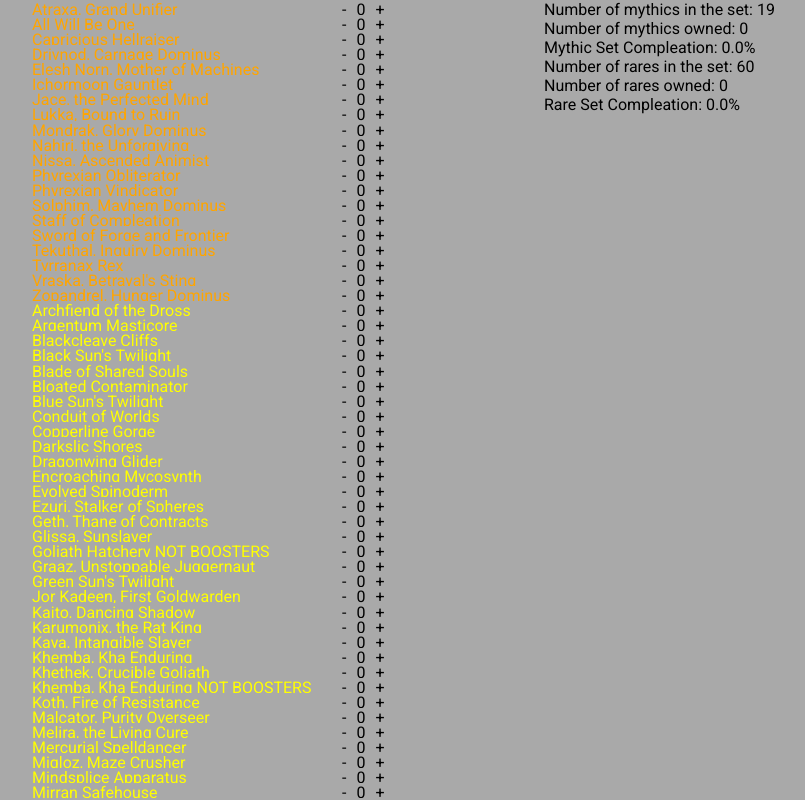
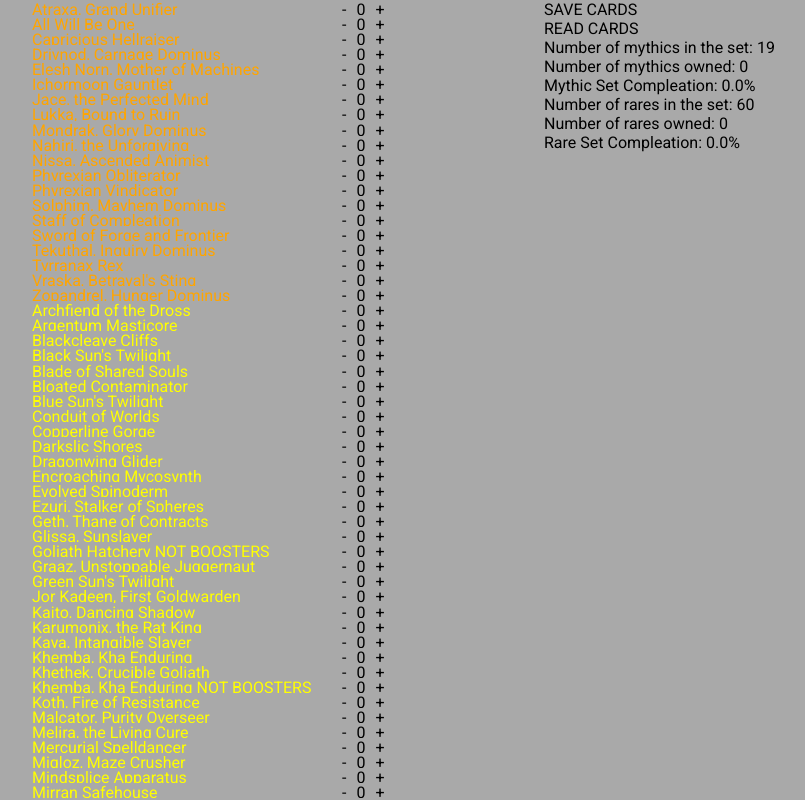
Before and after one commit to Lexacus/MTGA_Set_Collection_Helper, a React (Vite) app: page / in a window 1280 px wide. Shown: the top 800 px of the page, without its empty margins (96-901 px from the left). Built offline with nearby package versions, Linux system fonts and the light colour scheme.

Commit message:
feat: save cards to file

```diff
--- a/package.json
+++ b/package.json
@@ -17,6 +17,7 @@
     "zustand": "^4.3.2"
   },
   "devDependencies": {
+    "@types/node": "^18.13.0",
     "@types/react": "^18.0.27",
     "@types/react-dom": "^18.0.10",
     "@vitejs/plugin-react": "^3.1.0",
--- a/src/pages/homepage.tsx
+++ b/src/pages/homepage.tsx
@@ -1,6 +1,6 @@
 import styled from "@emotion/styled";
 import { useQuery } from "@tanstack/react-query";
-import { useEffect, useMemo, useState } from "react";
+import { useEffect, useMemo, useRef, useState } from "react";
 import { shallow } from "zustand/shallow";
 import { FlexCol } from "../components/base.styles";
 import { CardCounter } from "../components/card.counter";
@@ -51,7 +51,23 @@
     );
   }, [cards]);
 
-  console.log();
+  const saveCards = () => {
+    console.log("Saving cards");
+
+    const data = JSON.stringify(cards);
+
+    const element = document.createElement("a");
+    const file = new Blob([data], { type: "text/plain" });
+    element.href = URL.createObjectURL(file);
+    element.download = "mtg_sch_cards.json";
+    document.body.appendChild(element); // Required for this to work in FireFox
+    element.click();
+  };
+
+  const cardsRef = useRef<HTMLInputElement>(null);
+  const readCards = () => {
+    cardsRef?.current?.click();
+  };
   return (
     <>
       <FlexRow>
@@ -61,6 +77,29 @@
           ))}
         </FlexCol>
         <FlexCol>
+          <Text onClick={saveCards} cursor="pointer">
+            SAVE CARDS
+          </Text>
+          <Text onClick={readCards} cursor="pointer">
+            READ CARDS
+          </Text>
+          <input
+            ref={cardsRef}
+            type="file"
+            hidden
+            onChange={async (e) => {
+              URL.revokeObjectURL(e.target.files?.[0] as any);
+              const fileObject = URL.createObjectURL(
+                e.target.files?.[0] as any
+              );
+              console.log("fileobject created");
+              const res = await fetch(fileObject);
+              console.log("res awaited");
+
+              setCards(await res.json());
+              console.log("json parsed", await res.json());
+            }}
+          ></input>
           <Text>Number of mythics in the set: 19</Text>
           <Text>{"Number of mythics owned: " + noOfMythics}</Text>
           <Text>
```
Also changed, not shown: 1 other file (tests, documents, lock files or other folders).
